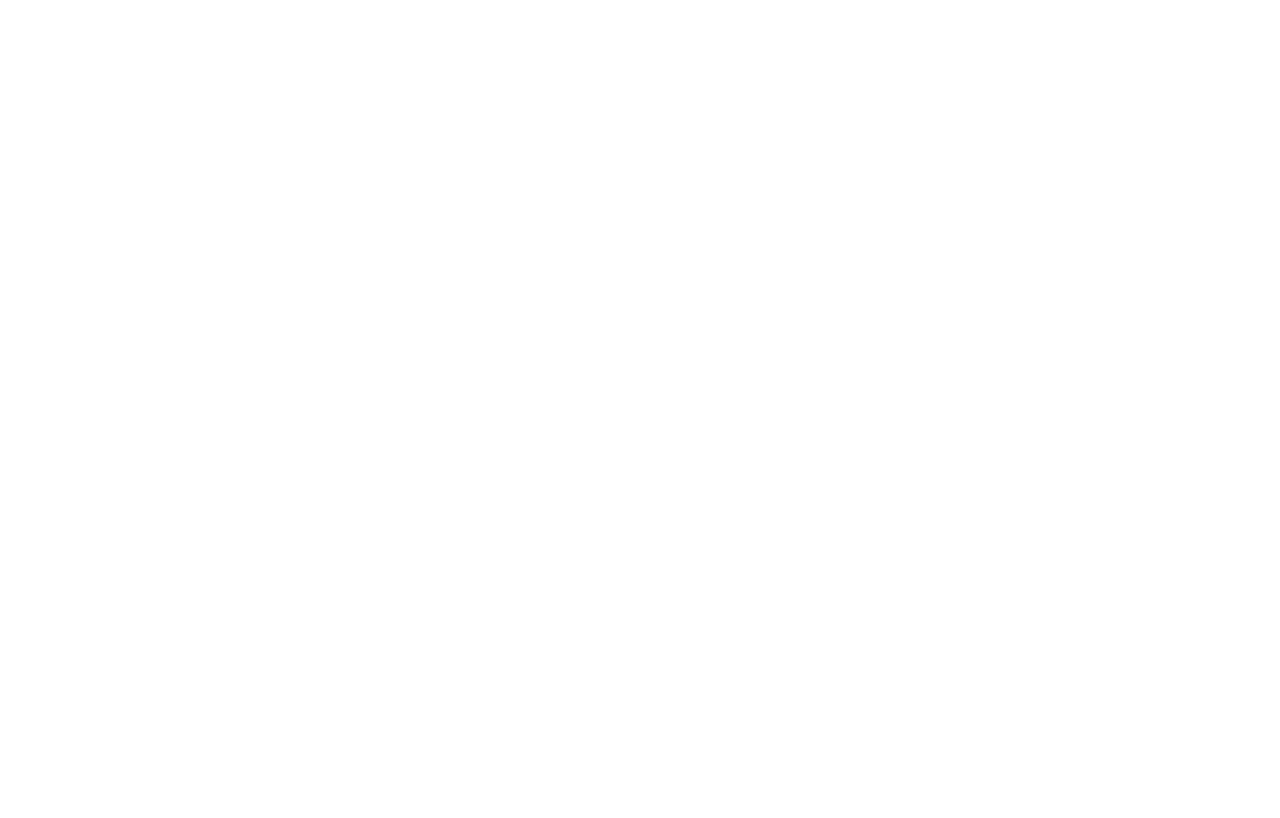
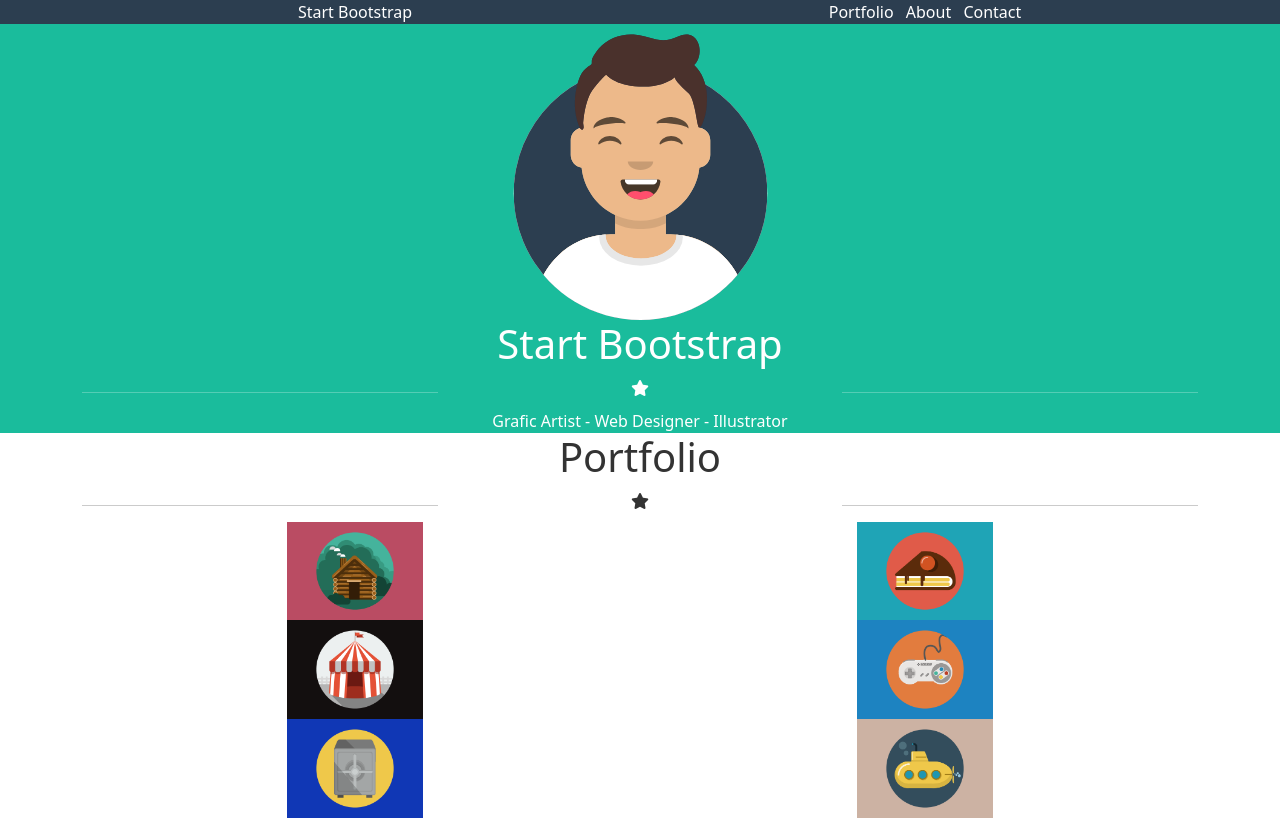
Before and after one commit to lucianocretella95/html-css-bootstrap-freelancer, a plain HTML site: page index.html in a window 1280 px wide. Drawn offline with nearby package versions, Linux system fonts and the light colour scheme.

Commit message:
commit header e inizio main

```diff
--- a/css/style.css
+++ b/css/style.css
@@ -0,0 +1,14 @@
+header{
+    background-color: rgba(44,62,80,255);
+    color: white;
+}
+
+.jumbotron {
+    background-color: #1abc9c;
+    color: white;
+}
+
+.portfolio{
+    color: #333333;
+    background-color: white;
+}
--- a/index.html
+++ b/index.html
@@ -10,10 +10,83 @@
 </head>
 <body>
     <!-- header -->
-    <header></header>
+
+    <header>
+        <div class="container text-center">
+            <div class="row align-items-start">
+              <div class="col-6">
+                Start Bootstrap
+              </div>
+              <div class="col-6">
+                <span>Portfolio</span>
+                <span class="px-2">About</span>
+                <span>Contact</span>
+              </div>
+            </div>
+          </div>
+    </header>
+
     <!-- main -->
-    <main></main>
+
+    <main>
+        <div class="jumbotron text-center">
+            <div class="container">
+                <img src="./img/avatar.svg" alt="" class="w-25">
+                <h1>Start Bootstrap</h1>
+                <div class="row justify-content-center">
+                    <div class="col-4">
+                        <hr>
+                    </div>
+                    <div class="col-4">
+                        <i class="fa-solid fa-star"></i>
+                    </div>
+                    <div class="col-4">
+                        <hr>
+                    </div>
+                </div>
+                <span>Grafic Artist - Web Designer - Illustrator</span>
+            </div>
+        </div>
+        <div class="portfolio text-center">
+            <div class="container">
+                <h1>Portfolio</h1>
+                <div class="row justify-content-center">
+                    <div class="col-4">
+                        <hr>
+                    </div>
+                    <div class="col-4">
+                        <i class="fa-solid fa-star"></i>
+                    </div>
+                    <div class="col-4">
+                        <hr>
+                    </div>
+                </div>
+                <div class="row justify-content-center">
+                    <div class="col-4 col-md-6 col-sm-12">
+                        <img src="./img/cabin.png" alt="" class="w-25" srcset="">
+                    </div>
+                    <div class="col-4 col-md-6 col-sm-12">
+                        <img src="./img/cake.png" alt="" class="w-25" srcset="">
+                    </div>
+                    <div class="col-4 col-md-6 col-sm-12">
+                        <img src="./img/circus.png" alt="" class="w-25">
+                    </div>
+                    <div class="col-4 col-md-6 col-sm-12">
+                        <img src="./img/game.png" alt="" class="w-25" srcset="">
+                    </div>
+                    <div class="col-4 col-md-6 col-sm-12">
+                        <img src="./img/safe.png" alt="" class="w-25" srcset="">
+                    </div>
+                    <div class="col-4 col-md-6 col-sm-12">
+                        <img src="./img/submarine.png" alt="" class="w-25" srcset="">
+                    </div>
+                </div>
+            </div>
+        </div>
+    </main>
+
     <!-- footer -->
+
     <footer></footer>
 </body>
 </html>
```
